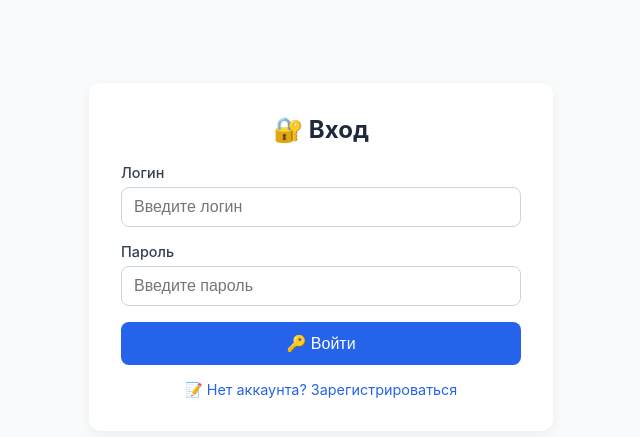
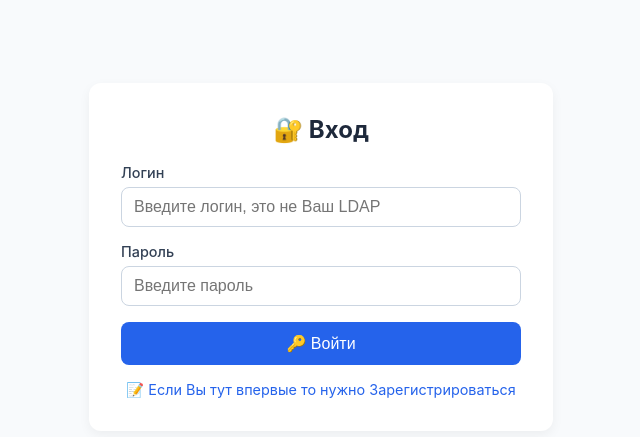
Before and after one commit to Possessed66/BotLMWebKRD, a Python web app: template templates/login.html in a window 1280 px wide. Shown: the part 143-580 px from the top of the page, without its empty margins (319-959 px from the left). Run offline with Jinja, Linux system fonts and the light colour scheme; the template is opened without the code that fills it, so the values that code supplies are empty.

Commit message:
Update login.html

```diff
--- a/templates/login.html
+++ b/templates/login.html
@@ -92,7 +92,7 @@
         <form method="post" action="/login">
             <div class="form-group">
                 <label for="username">Логин</label>
-                <input type="text" id="username" name="username" placeholder="Введите логин" required>
+                <input type="text" id="username" name="username" placeholder="Введите логин, это не Ваш LDAP" required>
             </div>
             <div class="form-group">
                 <label for="password">Пароль</label>
@@ -104,7 +104,7 @@
             <div class="error">{{ error }}</div>
         {% endif %}
         <div class="link">
-            <a href="/register">📝 Нет аккаунта? Зарегистрироваться</a>
+            <a href="/register">📝 Если Вы тут впервые то нужно Зарегистрироваться</a>
         </div>
     </div>
 </body>
```
